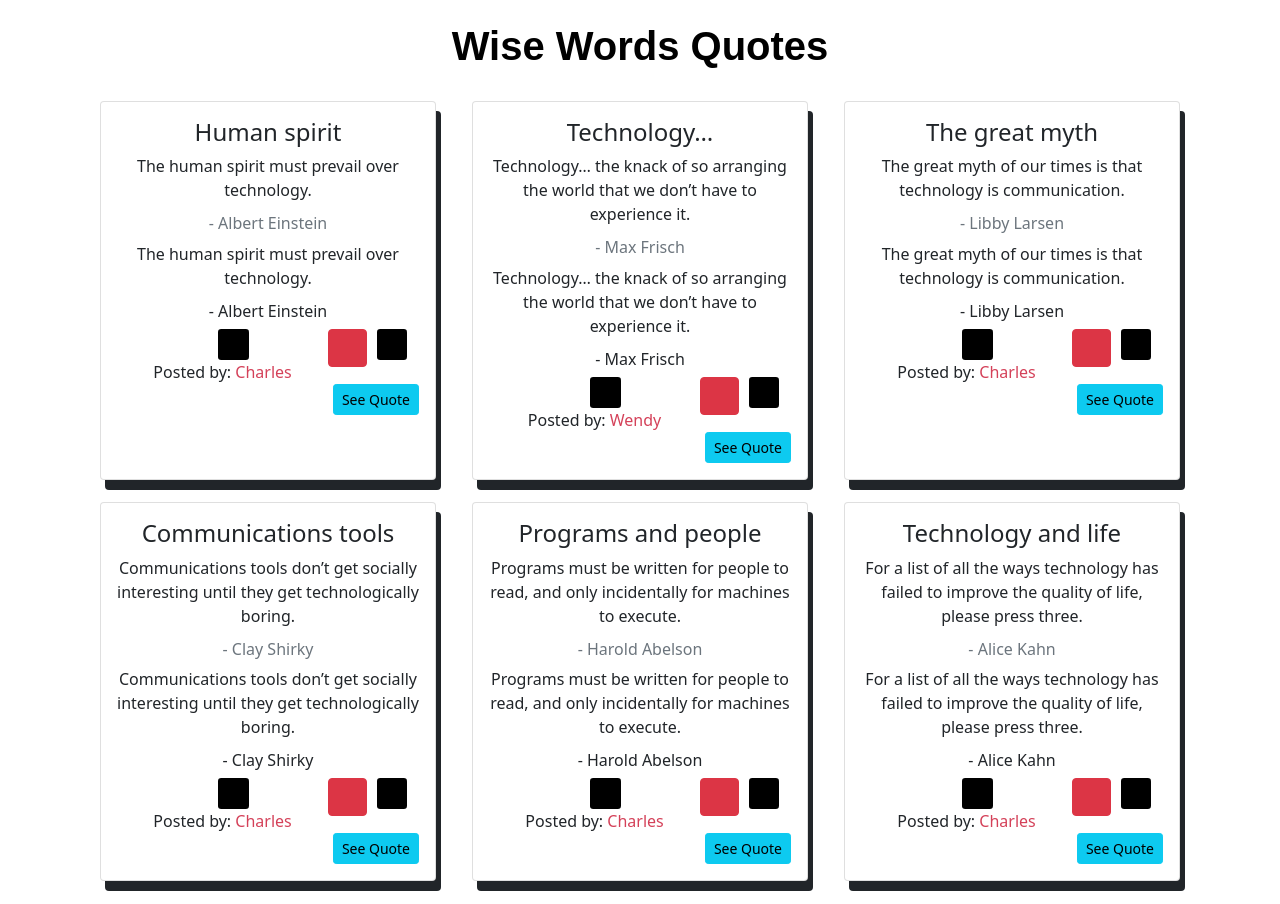
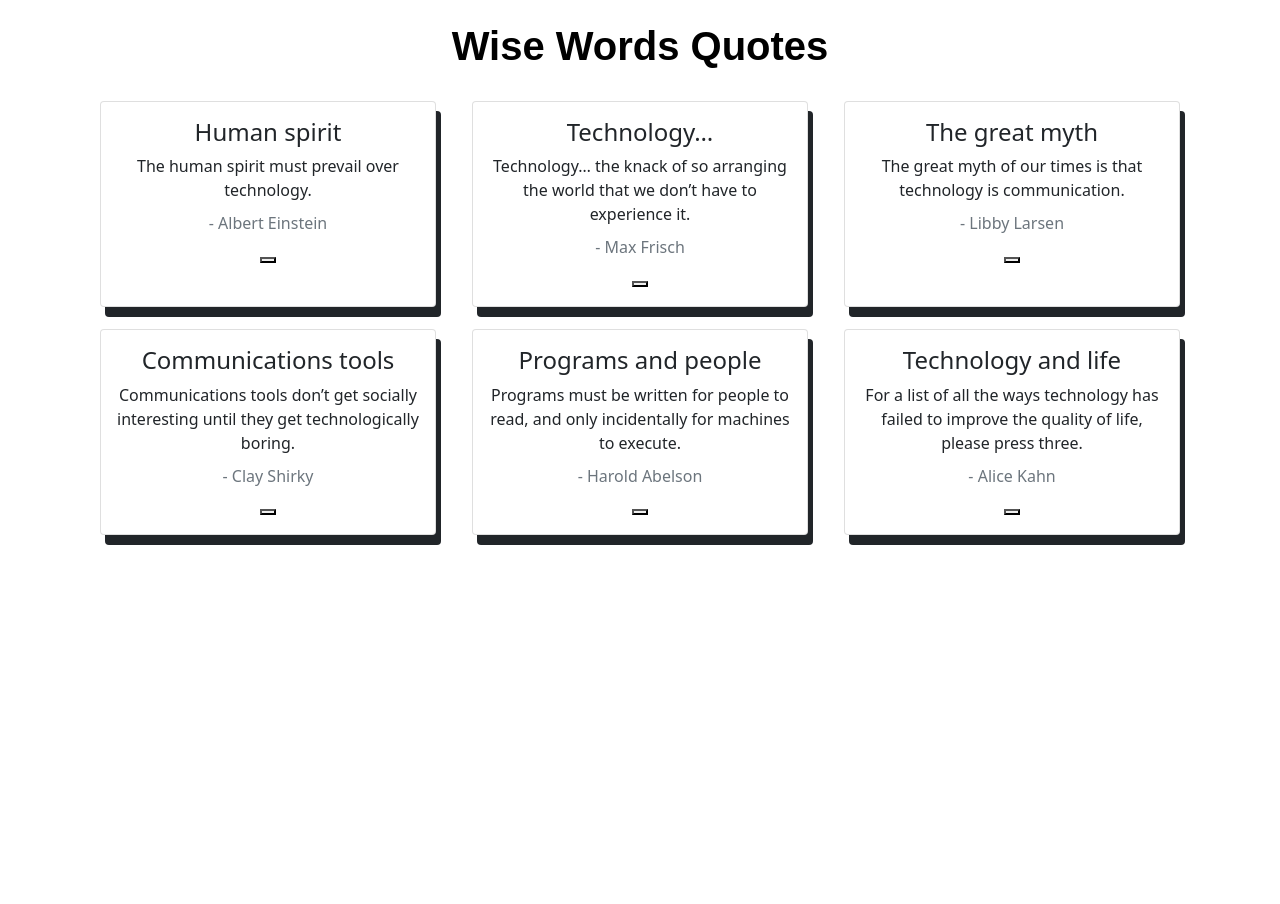
Before and after one commit to joey57/Quotes, an Angular app: page / in a window 1280 px wide. After the commit the page ends 800 px from the top, so only its background shows below. Built offline with nearby package versions, Linux system fonts and the light colour scheme.

Commit message:
added show and hide logic in html

```diff
--- a/src/app/quote/quote.component.html
+++ b/src/app/quote/quote.component.html
@@ -1,14 +1,16 @@
 <div class="container overlay" style="text-align: center;">
   <h1> {{ title | titlecase}}</h1>
   <div class="all-cards">
-    <div *ngFor="let quote of quotes" class="card" style="width: 21rem;">
+    <div *ngFor="let quote of quotes;let i = index" class="card" style="width: 21rem;">
       <div class="card-body">
         <h4 class="card-title">{{quote.title}}</h4>
         <p class="card-text">{{quote.quote}}</p>
         <h6 class="card-subtitle mb-2 text-muted"> - {{quote.author}}</h6>
-        <app-quote-detail bind-quoty="quote"></app-quote-detail>
+        <!-- <app-quote-detail bind-quoty="quote"></app-quote-detail>
         <span class="card-subtitle mb-2">Posted by: <span id="name">{{quote.name}}</span></span>
-        <button class="btn btn-info btn-sm" id="quotes-button">See Quote</button>
+        <button class="btn btn-info btn-sm" id="quotes-button">See Quote</button> -->
+        <app-quote-detail *ngIf="quote.showInfo" [quoty]="quote"></app-quote-detail>
+        <button (click)="toggle(i)"></button>
       </div>
 
     </div>
```
